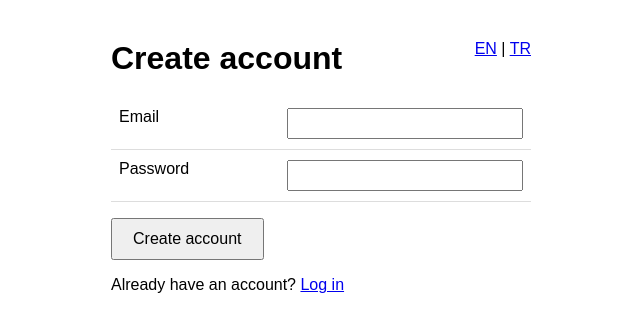
After one commit to nevradonatwork/Hypatia-Soul, a Flask app: page /register in a window 1280 px wide. The commit adds this page. Shown: the top 332 px of the page, without its empty margins (319-959 px from the left). Run offline with Flask 3, Linux system fonts and the light colour scheme.

Commit message:
Add user accounts: register/login with email+password
Adds a dbo.users table and links dbo.events (the table holding the
extract/transform/filter/load questions and answers) to it via user_id,
so each person's records and /counts are scoped to their own account.

- schema.sql: new users table, user_id column + FK on events, views
  grouped per user, with a migration guard for existing installs.
- db.py: create_user/get_user_by_email/verify_password (passwords
  hashed with werkzeug, never stored in plaintext); insert_event and
  the counts queries now take user_id.
- app.py: /register, /login, /logout routes and a login_required
  decorator protecting /, /submit and /counts.
- templates/login.html, templates/register.html (same table layout as
  the main form); logout link added to form.html and counts.html.
- translations.py: EN/TR strings for the new auth pages.
- requirements.txt: Werkzeug added explicitly since db.py imports it
  directly now, not just transitively through Flask.

```diff
--- a/app.py
+++ b/app.py
@@ -1,4 +1,5 @@
 import os
+from functools import wraps
 
 from flask import Flask, render_template, request, redirect, url_for, session
 
@@ -7,11 +8,20 @@ import logic
 from translations import TEXT, t
 
 app = Flask(__name__)
-app.secret_key = os.environ.get("FLASK_SECRET_KEY", "dev-only-change-me")  # only used for the language cookie
+app.secret_key = os.environ.get("FLASK_SECRET_KEY", "dev-only-change-me")  # session cookie signing key
 
 
 def current_lang() -> str:
     return request.args.get("lang") or session.get("lang", "en")
+
+
+def login_required(view):
+    @wraps(view)
+    def wrapped(*args, **kwargs):
+        if "user_id" not in session:
+            return redirect(url_for("login", lang=current_lang()))
+        return view(*args, **kwargs)
+    return wrapped
 
 
 def yes_no_none(value):
@@ -27,7 +37,73 @@ def yes_no_none(value):
     return None
 
 
+@app.route("/register", methods=["GET", "POST"])
+def register():
+    lang = current_lang()
+    session["lang"] = lang
+
+    if request.method == "GET":
+        return render_template("register.html", lang=lang, T=TEXT[lang])
+
+    email = request.form.get("email", "").strip().lower()
+    password = request.form.get("password", "")
+
+    errors = []
+    if not email:
+        errors.append(TEXT[lang]["email_required"])
+    if len(password) < 8:
+        errors.append(TEXT[lang]["password_too_short"])
+
+    conn = db.get_connection()
+    try:
+        if not errors and db.get_user_by_email(conn, email):
+            errors.append(TEXT[lang]["email_taken"])
+        if errors:
+            return render_template("register.html", lang=lang, T=TEXT[lang], errors=errors), 400
+        user_id = db.create_user(conn, email, password)
+    finally:
+        conn.close()
+
+    session["user_id"] = user_id
+    session["email"] = email
+    return redirect(url_for("index", lang=lang))
+
+
+@app.route("/login", methods=["GET", "POST"])
+def login():
+    lang = current_lang()
+    session["lang"] = lang
+
+    if request.method == "GET":
+        return render_template("login.html", lang=lang, T=TEXT[lang])
+
+    email = request.form.get("email", "").strip().lower()
+    password = request.form.get("password", "")
+
+    conn = db.get_connection()
+    try:
+        user = db.get_user_by_email(conn, email)
+    finally:
+        conn.close()
+
+    if user is None or not db.verify_password(user[2], password):
+        errors = [TEXT[lang]["invalid_credentials"]]
+        return render_template("login.html", lang=lang, T=TEXT[lang], errors=errors), 401
+
+    session["user_id"] = user[0]
+    session["email"] = user[1]
+    return redirect(url_for("index", lang=lang))
+
+
+@app.route("/logout")
+def logout():
+    lang = current_lang()
+    session.clear()
+    return redirect(url_for("login", lang=lang))
+
+
 @app.route("/")
+@login_required
 def index():
     lang = current_lang()
     session["lang"] = lang
@@ -35,11 +111,13 @@ def index():
 
 
 @app.route("/submit", methods=["POST"])
+@login_required
 def submit():
     lang = current_lang()
     form = request.form
 
     payload = {
+        "user_id": session["user_id"],
         "language": lang,
         "source_label": form.get("source_label", "Unreasonable situation"),
         "raw_description": form.get("raw_description", ""),
@@ -76,12 +154,14 @@ def submit():
 
 
 @app.route("/counts")
+@login_required
 def counts():
     lang = current_lang()
+    user_id = session["user_id"]
     conn = db.get_connection()
     try:
-        totals = db.get_total_counts(conn)
-        weekly = db.get_weekly_counts(conn)
+        totals = db.get_total_counts(conn, user_id)
+        weekly = db.get_weekly_counts(conn, user_id)
     finally:
         conn.close()
     return render_template("counts.html", lang=lang, T=TEXT[lang], totals=totals, weekly=weekly)
--- a/db.py
+++ b/db.py
@@ -12,6 +12,8 @@ never hardcoded:
 """
 
 import os
+
+from werkzeug.security import generate_password_hash, check_password_hash
 
 try:
     from dotenv import load_dotenv
@@ -59,15 +61,42 @@ def get_connection():
     return pyodbc.connect(get_connection_string())
 
 
+def create_user(conn, email: str, password: str) -> int:
+    """Insert a new user with a hashed password. Returns the new user_id."""
+    cursor = conn.cursor()
+    cursor.execute(
+        "INSERT INTO dbo.users (email, password_hash) OUTPUT INSERTED.user_id VALUES (?, ?);",
+        email,
+        generate_password_hash(password),
+    )
+    user_id = cursor.fetchone()[0]
+    conn.commit()
+    return user_id
+
+
+def get_user_by_email(conn, email: str):
+    """Returns a (user_id, email, password_hash) row, or None if no such user."""
+    cursor = conn.cursor()
+    cursor.execute(
+        "SELECT user_id, email, password_hash FROM dbo.users WHERE email = ?;",
+        email,
+    )
+    return cursor.fetchone()
+
+
+def verify_password(password_hash: str, password: str) -> bool:
+    return check_password_hash(password_hash, password)
+
+
 INSERT_EVENT_SQL = """
 INSERT INTO dbo.events (
-    language, source_label, raw_description,
+    user_id, language, source_label, raw_description,
     extract_fact, extract_third_party_version, extract_is_evidence_based, extract_is_recurring_pattern,
     transform_intensity_score, transform_is_proportional, transform_signal_type, transform_serves_purpose,
     filter_feels_familiar, filter_reaction_vs_event_size, filter_would_react_same_stranger, filter_echoes_childhood,
     destination_tag, destination_note
 ) VALUES (
-    ?, ?, ?,
+    ?, ?, ?, ?,
     ?, ?, ?, ?,
     ?, ?, ?, ?,
     ?, ?, ?, ?,
@@ -82,6 +111,7 @@ def insert_event(conn, payload: dict) -> None:
     cursor = conn.cursor()
     cursor.execute(
         INSERT_EVENT_SQL,
+        payload.get("user_id"),
         payload.get("language", "en"),
         payload.get("source_label", "Unreasonable situation"),
         payload.get("raw_description"),
@@ -103,15 +133,23 @@ def insert_event(conn, payload: dict) -> None:
     conn.commit()
 
 
-def get_total_counts(conn) -> list:
-    """Returns rows: (destination_tag, trigger_count, first_event, last_event)."""
+def get_total_counts(conn, user_id) -> list:
+    """Returns rows: (destination_tag, trigger_count, first_event, last_event) for one user."""
     cursor = conn.cursor()
-    cursor.execute("SELECT destination_tag, trigger_count, first_event, last_event FROM dbo.v_trigger_counts_total;")
+    cursor.execute(
+        "SELECT destination_tag, trigger_count, first_event, last_event "
+        "FROM dbo.v_trigger_counts_total WHERE user_id = ?;",
+        user_id,
+    )
     return cursor.fetchall()
 
 
-def get_weekly_counts(conn) -> list:
-    """Returns rows: (year, week, destination_tag, trigger_count)."""
+def get_weekly_counts(conn, user_id) -> list:
+    """Returns rows: (year, week, destination_tag, trigger_count) for one user."""
     cursor = conn.cursor()
-    cursor.execute("SELECT year, week, destination_tag, trigger_count FROM dbo.v_trigger_counts_weekly ORDER BY year, week;")
+    cursor.execute(
+        "SELECT year, week, destination_tag, trigger_count "
+        "FROM dbo.v_trigger_counts_weekly WHERE user_id = ? ORDER BY year, week;",
+        user_id,
+    )
     return cursor.fetchall()
--- a/requirements.txt
+++ b/requirements.txt
@@ -2,3 +2,4 @@ Flask==3.0.3
 pyodbc==5.1.0
 pytest==8.2.2
 python-dotenv==1.0.1
+Werkzeug==3.0.3
--- a/templates/counts.html
+++ b/templates/counts.html
@@ -10,7 +10,7 @@
   </style>
 </head>
 <body>
-  <p><a href="/?lang={{ lang }}">&larr; {{ T.app_title }}</a></p>
+  <p><a href="/?lang={{ lang }}">&larr; {{ T.app_title }}</a> | <a href="/logout?lang={{ lang }}">{{ T.logout }}</a></p>
   <h1>{{ T.counts_title }}</h1>
 
   <table>
--- a/templates/form.html
+++ b/templates/form.html
@@ -18,7 +18,7 @@
 </head>
 <body>
   <div class="lang-switch">
-    <a href="?lang=en">EN</a> | <a href="?lang=tr">TR</a>
+    <a href="?lang=en">EN</a> | <a href="?lang=tr">TR</a> | <a href="/logout?lang={{ lang }}">{{ T.logout }}</a>
   </div>
   <h1>{{ T.app_title }}</h1>
 
--- /dev/null
+++ b/templates/register.html
@@ -0,0 +1,45 @@
+<!doctype html>
+<html lang="{{ lang }}">
+<head>
+  <meta charset="utf-8">
+  <title>{{ T.register_title }}</title>
+  <style>
+    body { font-family: sans-serif; max-width: 420px; margin: 40px auto; padding: 0 16px; }
+    table { width: 100%; border-collapse: collapse; margin-bottom: 16px; }
+    td.question { padding: 10px 8px; vertical-align: top; width: 40%; border-bottom: 1px solid #ddd; }
+    td.answer { padding: 10px 8px; vertical-align: top; border-bottom: 1px solid #ddd; }
+    input[type=email], input[type=password] { width: 100%; padding: 6px; box-sizing: border-box; }
+    .lang-switch { float: right; }
+    .errors { color: #a32d2d; }
+    button { padding: 10px 20px; font-size: 16px; }
+  </style>
+</head>
+<body>
+  <div class="lang-switch">
+    <a href="?lang=en">EN</a> | <a href="?lang=tr">TR</a>
+  </div>
+  <h1>{{ T.register_title }}</h1>
+
+  {% if errors %}
+    <div class="errors">
+      <ul>{% for e in errors %}<li>{{ e }}</li>{% endfor %}</ul>
+    </div>
+  {% endif %}
+
+  <form method="post" action="/register?lang={{ lang }}">
+    <table>
+      <tr>
+        <td class="question">{{ T.email }}</td>
+        <td class="answer"><input type="email" name="email" required></td>
+      </tr>
+      <tr>
+        <td class="question">{{ T.password }}</td>
+        <td class="answer"><input type="password" name="password" required minlength="8"></td>
+      </tr>
+    </table>
+    <button type="submit">{{ T.register_submit }}</button>
+  </form>
+
+  <p>{{ T.have_account }} <a href="/login?lang={{ lang }}">{{ T.login_title }}</a></p>
+</body>
+</html>
--- a/translations.py
+++ b/translations.py
@@ -39,6 +39,20 @@ TEXT = {
         "unsure": "Not sure / doesn't fit yes-no",
         "counts_title": "How many times triggered",
         "total": "Total",
+
+        "login_title": "Log in",
+        "register_title": "Create account",
+        "email": "Email",
+        "password": "Password",
+        "login_submit": "Log in",
+        "register_submit": "Create account",
+        "logout": "Log out",
+        "no_account": "No account yet?",
+        "have_account": "Already have an account?",
+        "email_required": "Email is required",
+        "password_too_short": "Password must be at least 8 characters",
+        "email_taken": "An account with this email already exists",
+        "invalid_credentials": "Invalid email or password",
     },
     "tr": {
         "app_title": "Tetikleyici takip",
@@ -78,6 +92,20 @@ TEXT = {
         "unsure": "Emin değilim / evet-hayıra sığmıyor",
         "counts_title": "Kaç kez tetiklendi",
         "total": "Toplam",
+
+        "login_title": "Giriş yap",
+        "register_title": "Hesap oluştur",
+        "email": "E-posta",
+        "password": "Şifre",
+        "login_submit": "Giriş yap",
+        "register_submit": "Hesap oluştur",
+        "logout": "Çıkış yap",
+        "no_account": "Hesabın yok mu?",
+        "have_account": "Zaten bir hesabın var mı?",
+        "email_required": "E-posta gerekli",
+        "password_too_short": "Şifre en az 8 karakter olmalı",
+        "email_taken": "Bu e-posta ile zaten bir hesap var",
+        "invalid_credentials": "E-posta veya şifre hatalı",
     },
 }
 
```
Also changed, not shown: schema.sql (+25 -4 lines), templates/login.html (added, +45 -0 lines), tests/test_app.py (+77 -4 lines), tests/test_db.py (+54 -7 lines), README.md.
